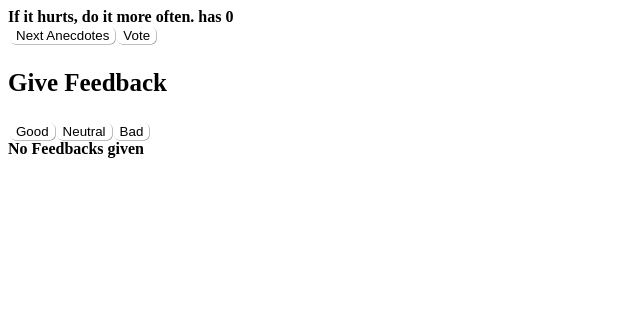
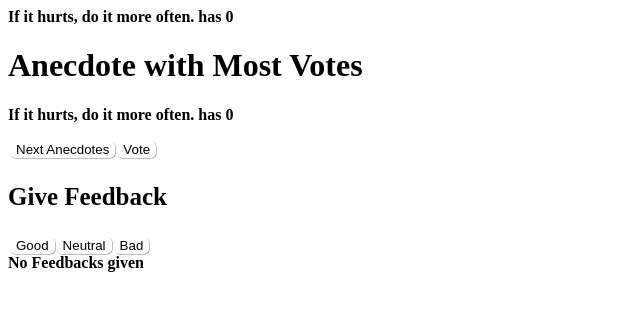
Before and after one commit to yaswanthbb/fullStackDevelopment, a React (Create React App) app in the folder Part 1/unicafe/: page / in a window 1280 px wide. Shown: the top 310 px of the page, without its empty margins (0-640 px from the left). Built offline with nearby package versions, Linux system fonts and the light colour scheme.

Commit message:
All Done Part 1 --> unicafe  and anecdotes
I have done unicafe and anecdotes in same folder

```diff
--- a/Part 1/unicafe/src/App.js
+++ b/Part 1/unicafe/src/App.js
@@ -54,6 +54,7 @@ const App = ()=>{
   const [neutral,setNeutral] = useState(0);
   const [bad,setBad] = useState(0);
   const[points,setPoints] = useState(Array(anecdotes.length).fill(0))
+  const [max,setMax] = useState(0)
   const total = good+bad+neutral
   const average = (good - bad) / total;
   const positive = good/total * 100;
@@ -63,20 +64,23 @@ const App = ()=>{
 
   const handleAnecdotes =()=>{
     const index = Math.floor(Math.random()*anecdotes.length);
-    console.log(index)
     setSelected(index)
   }
   const handleVote = ()=>{
-    console.log("index",selected)
     const updatedPoints  = [...points]
     updatedPoints[selected]+=1;
     setPoints(updatedPoints)
+    const updatedMax = Math.max(...updatedPoints)
+    const maxIndex = updatedPoints.indexOf(updatedMax);
+    setMax(maxIndex)
   }
   return(
     <div className="container">
       <div>
         {anecdotes[selected]} has {points[selected]}
       </div>
+      <h1>Anecdote with Most Votes</h1>
+      <p>{anecdotes[max]} has {points[max]}</p>
       <Button handleClick={handleAnecdotes} text = "Next Anecdotes"/>
       <Button handleClick={handleVote} text = "Vote"/>
       <p className="heading">Give Feedback</p>
```
